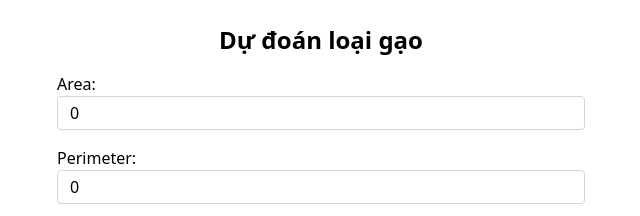
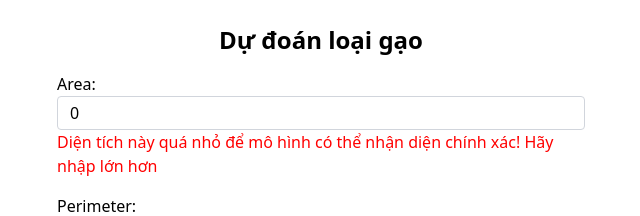
Before and after one commit to TriKhai/rice_predict, a React (Vite) app in the folder frontend/app/: page /predict in a window 1280 px wide. Both pictures are taken after a click on the button "Dự đoán". Shown: the top 216 px of the page, without its empty margins (319-959 px from the left). Built offline with nearby package versions, Linux system fonts and the light colour scheme; no server answers.

Commit message:
Them xac thuc yup formik

```diff
--- a/frontend/app/package.json
+++ b/frontend/app/package.json
@@ -12,10 +12,12 @@
   "dependencies": {
     "@tailwindcss/vite": "^4.1.11",
     "axios": "^1.10.0",
+    "formik": "^2.4.6",
     "react": "^19.1.0",
     "react-dom": "^19.1.0",
     "react-router-dom": "^7.6.3",
-    "tailwindcss": "^4.1.11"
+    "tailwindcss": "^4.1.11",
+    "yup": "^1.6.1"
   },
   "devDependencies": {
     "@eslint/js": "^9.29.0",
--- a/frontend/app/src/pages/Predict/PredictPage.tsx
+++ b/frontend/app/src/pages/Predict/PredictPage.tsx
@@ -1,5 +1,9 @@
 import { useState } from "react"
 import type { RiceInput, ApiResponse } from "../../types/rice"
+import { useFormik } from 'formik';
+import * as Yup from 'yup';
+
+
 
 const defaultForm: RiceInput = {
   area: 0,
@@ -16,8 +20,52 @@ interface ModelType {
   label: string
 }
 
+const PredictSchema = Yup.object().shape({
+  area: Yup.number()
+    .typeError('Phải là một số')
+    .positive('Diện tích của hạt gạo (px) phải lớn hơn 0!')
+    .min(1000, 'Diện tích này quá nhỏ để mô hình có thể nhận diện chính xác! Hãy nhập lớn hơn')
+    .max(99999, 'Con số bạn vừa nhập quá to!')
+    .required('Hãy nhập diện tích hạt gạo '),
+  perimeter: Yup.number()
+    .typeError('Phải là một số')
+    .positive('Chu vi của hạt gạo (px) phải lớn hơn 0!')
+    .min(0, 'Chu vi này quá nhỏ để mô hình có thể nhận diện chính xác! Hãy nhập lớn hơn')
+    .max(9999, 'Con số bạn vừa nhập quá to! Hãy nhập nhỏ lại')
+    .required('Hãy nhập chu vi hạt gạo '),
+  major_axis_length: Yup.number()
+    .typeError('Phải là một số')
+    .positive('Độ dài trục lớn của hạt gạo (px) phải lớn hơn 0!')
+    .min(0, 'Độ dài trục lớn này quá nhỏ để mô hình có thể nhận diện chính xác! Hãy nhập lớn hơn')
+    .max(9999, 'Con số bạn vừa nhập quá to! Hãy nhập nhỏ lại')
+    .required('Hãy nhập độ dài trục lớn của hạt gạo '),
+  minor_axis_length: Yup.number()
+    .typeError('Phải là một số')
+    .positive('Độ dài trục nhỏ của hạt gạo (px) phải lớn hơn 0!')
+    .min(0, 'Độ dài trục nhỏ này quá nhỏ để mô hình có thể nhận diện chính xác! Hãy nhập lớn hơn')
+    .max(9999, 'Con số bạn vừa nhập quá to! Hãy nhập nhỏ lại')
+    .required('Hãy nhập Độ dài trục nhỏ của hạt gạo '),
+  eccentricity: Yup.number()
+    .typeError('Phải là một số')
+    .positive('Độ lệch tâm của hạt gạo (px) phải lớn hơn 0!')
+    .min(0, 'Độ lệch tâm này quá nhỏ để mô hình có thể nhận diện chính xác! Hãy nhập lớn hơn')
+    .max(1, 'Con số bạn vừa nhập quá to! Hãy nhập nhỏ lại')
+    .required('Hãy nhập độ lệch tâm của hạt gạo '),
+  convex_area: Yup.number()
+    .typeError('Phải là một số')
+    .positive('Diện tích của hình bao lồi phải lớn hơn 0!')
+    .min(0, 'Diện tích của hình bao lồi này quá nhỏ để mô hình có thể nhận diện chính xác! Hãy nhập lớn hơn')
+    .max(99999, 'Con số bạn vừa nhập quá to! Hãy nhập nhỏ lại')
+    .required('Hãy nhập diện tích của hình bao lồi hạt gạo '),
+  extent: Yup.number()
+    .typeError('Phải là một số')
+    .positive('Extent phải lớn hơn 0!')
+    .min(0, 'Extent này quá nhỏ để mô hình có thể nhận diện chính xác! Hãy nhập lớn hơn')
+    .max(1, 'Con số bạn vừa nhập quá to! Hãy nhập nhỏ lại')
+    .required('Hãy nhập extent của hạt gạo '),
+});
+
 const PredictPage: React.FC = () => {
-  const [form, setForm] = useState<RiceInput>(defaultForm)
   const [model, setModel] = useState<string>("k-nearest-neighbors")
   const [result, setResult] = useState<string | null>(null)
 
@@ -32,20 +80,15 @@ const PredictPage: React.FC = () => {
     { value: "adaboost", label: "Adaboost" },
   ]
 
-
-  const handleChange = (e: React.ChangeEvent<HTMLInputElement>) => {
-    const { name, value } = e.target
-    setForm({ ...form, [name]: parseFloat(value) })
-  }
-
-  const handleSubmit = async (e: React.FormEvent) => {
-    e.preventDefault()
-
+  const formik = useFormik({
+    initialValues: defaultForm,
+    validationSchema: PredictSchema,
+    onSubmit: async (values) => {
       try {
         const res = await fetch(`${import.meta.env.VITE_API_URL}/predict/${model}`, {
           method: "POST",
           headers: { "Content-Type": "application/json" },
-        body: JSON.stringify(form),
+          body: JSON.stringify(values),
         })
 
         const data: ApiResponse = await res.json()
@@ -60,12 +103,12 @@ const PredictPage: React.FC = () => {
         console.log(err)
       }
     }
+  })
 
   return (
     <div className="max-w-xl mx-auto p-6 space-y-4">
       <h2 className="text-2xl font-bold mb-4 text-center">Dự đoán loại gạo</h2>
-
-      <form onSubmit={handleSubmit} className="space-y-4">
+      <form onSubmit={formik.handleSubmit} className="space-y-4">
         {Object.keys(defaultForm).map((key) => (
           <div key={key}>
             <label className="block capitalize font-medium">
@@ -74,15 +117,17 @@ const PredictPage: React.FC = () => {
             <input
               type="number"
               name={key}
-              value={form[key as keyof RiceInput]}
-              onChange={handleChange}
+              value={formik.values[key as keyof RiceInput]}
+              onChange={formik.handleChange}
               step="any"
               className="w-full border border-gray-300 rounded px-3 py-1"
               required
             />
+            {formik.touched[key as keyof RiceInput] && formik.errors[key as keyof RiceInput] ? (
+            <div style={{ color: 'red' }}>{formik.errors[key as keyof RiceInput]}</div>
+            ) : null}
           </div>
         ))}
-
         <div>
           <label className="block font-medium">Chọn mô hình:</label>
           <select
```
Also changed, not shown: 1 other file (tests, documents, lock files or other folders). Lines whose indentation alone changed are shown as unchanged.
